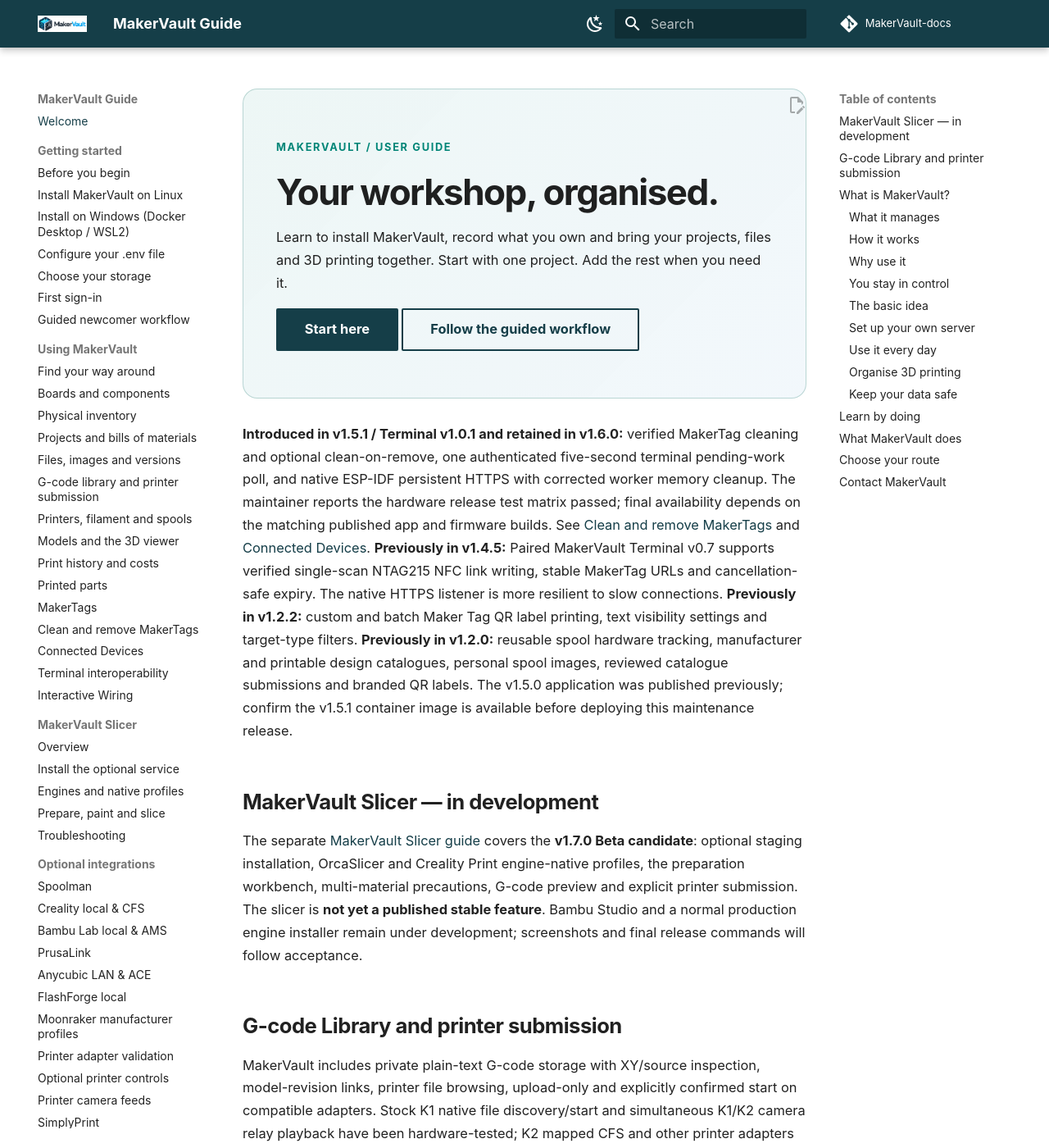
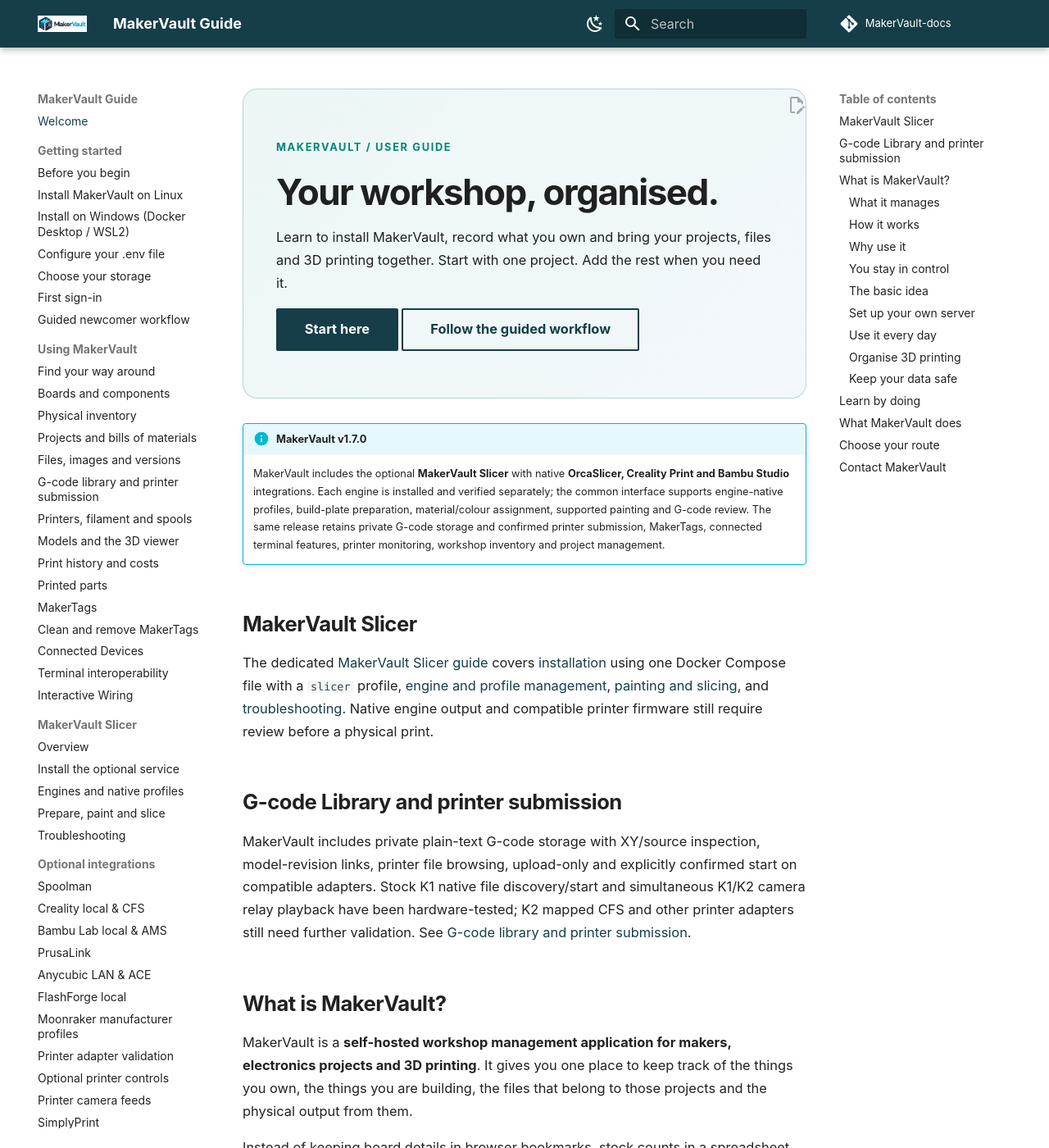
Before and after one commit to gavrd7/MakerVault-docs, an MkDocs documentation site: the page built from docs/guide/index.md, in a window 1280 px wide and 1400 px high. Shown: the whole window at 82% size. Built offline with MkDocs 1.6.1 and Material for MkDocs 9.7.7, drawn with Linux system fonts in a browser that asks for light colours; comment, search, counter and statistics services are not loaded.

Commit message:
docs(home): update public guide to current v1.7 and integrated slicer

```diff
--- a/docs/guide/index.md
+++ b/docs/guide/index.md
@@ -9,11 +9,12 @@ Learn to install MakerVault, record what you own and bring your projects, files
 [Follow the guided workflow](getting-started/first-project.md){ .md-button }
 </div>
 
-**Introduced in v1.5.1 / Terminal v1.0.1 and retained in v1.6.0:** verified MakerTag cleaning and optional clean-on-remove, one authenticated five-second terminal pending-work poll, and native ESP-IDF persistent HTTPS with corrected worker memory cleanup. The maintainer reports the hardware release test matrix passed; final availability depends on the matching published app and firmware builds. See [Clean and remove MakerTags](using/maker-tag-maintenance.md) and [Connected Devices](using/connected-devices.md). **Previously in v1.4.5:** Paired MakerVault Terminal v0.7 supports verified single-scan NTAG215 NFC link writing, stable MakerTag URLs and cancellation-safe expiry. The native HTTPS listener is more resilient to slow connections. **Previously in v1.2.2:** custom and batch Maker Tag QR label printing, text visibility settings and target-type filters. **Previously in v1.2.0:** reusable spool hardware tracking, manufacturer and printable design catalogues, personal spool images, reviewed catalogue submissions and branded QR labels. The v1.5.0 application was published previously; confirm the v1.5.1 container image is available before deploying this maintenance release.
+!!! info "MakerVault v1.7.0"
+    MakerVault includes the optional **MakerVault Slicer** with native **OrcaSlicer, Creality Print and Bambu Studio** integrations. Each engine is installed and verified separately; the common interface supports engine-native profiles, build-plate preparation, material/colour assignment, supported painting and G-code review. The same release retains private G-code storage and confirmed printer submission, MakerTags, connected terminal features, printer monitoring, workshop inventory and project management.
 
-## MakerVault Slicer — in development
+## MakerVault Slicer
 
-The separate [MakerVault Slicer guide](slicer/index.md) covers the **v1.7.0 Beta candidate**: optional staging installation, OrcaSlicer and Creality Print engine-native profiles, the preparation workbench, multi-material precautions, G-code preview and explicit printer submission. The slicer is **not yet a published stable feature**. Bambu Studio and a normal production engine installer remain under development; screenshots and final release commands will follow acceptance.
+The dedicated [MakerVault Slicer guide](slicer/index.md) covers [installation](slicer/installation.md) using one Docker Compose file with a `slicer` profile, [engine and profile management](slicer/engines.md), [painting and slicing](slicer/workbench.md), and [troubleshooting](slicer/troubleshooting.md). Native engine output and compatible printer firmware still require review before a physical print.
 
 ## G-code Library and printer submission
 
```
